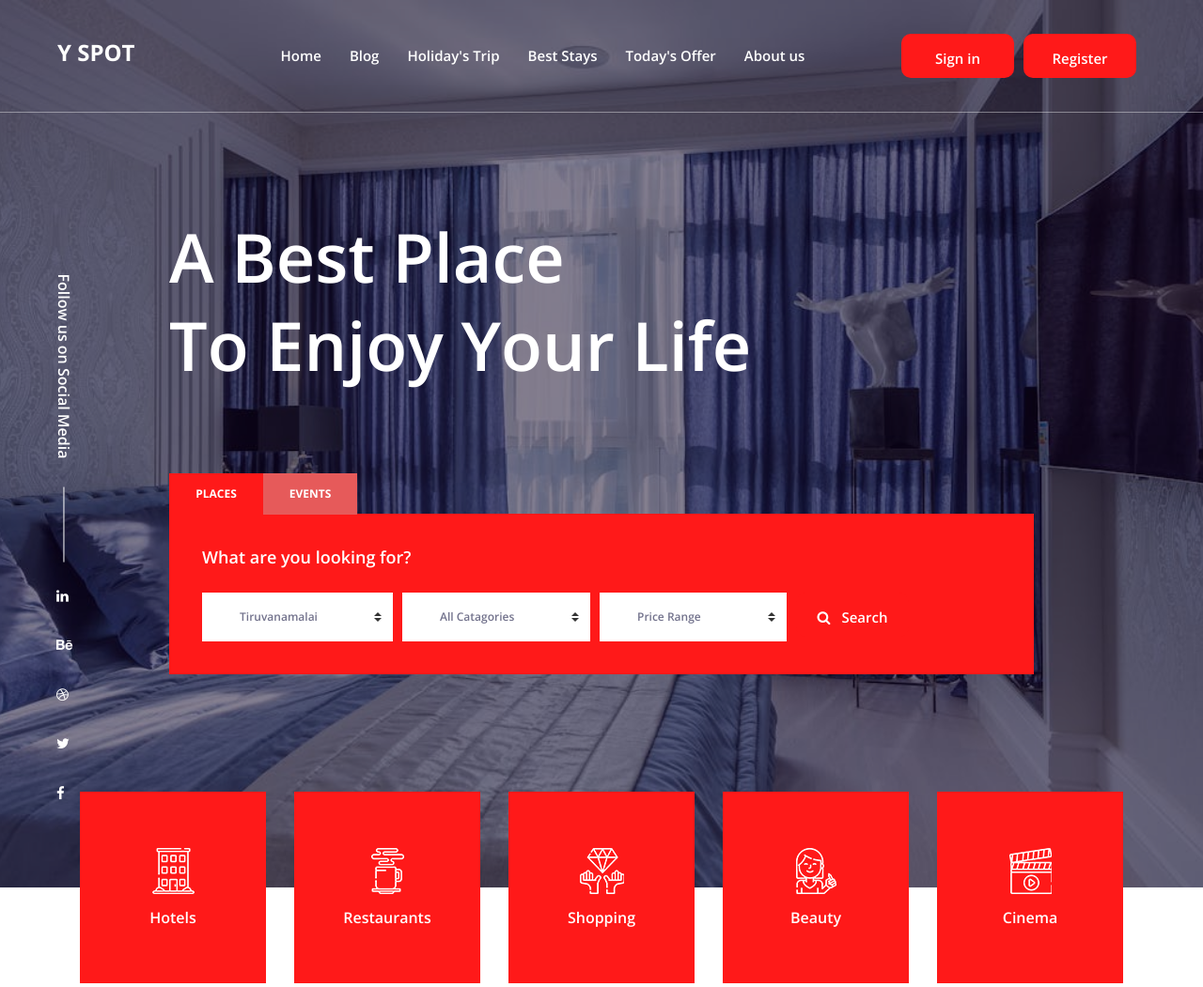
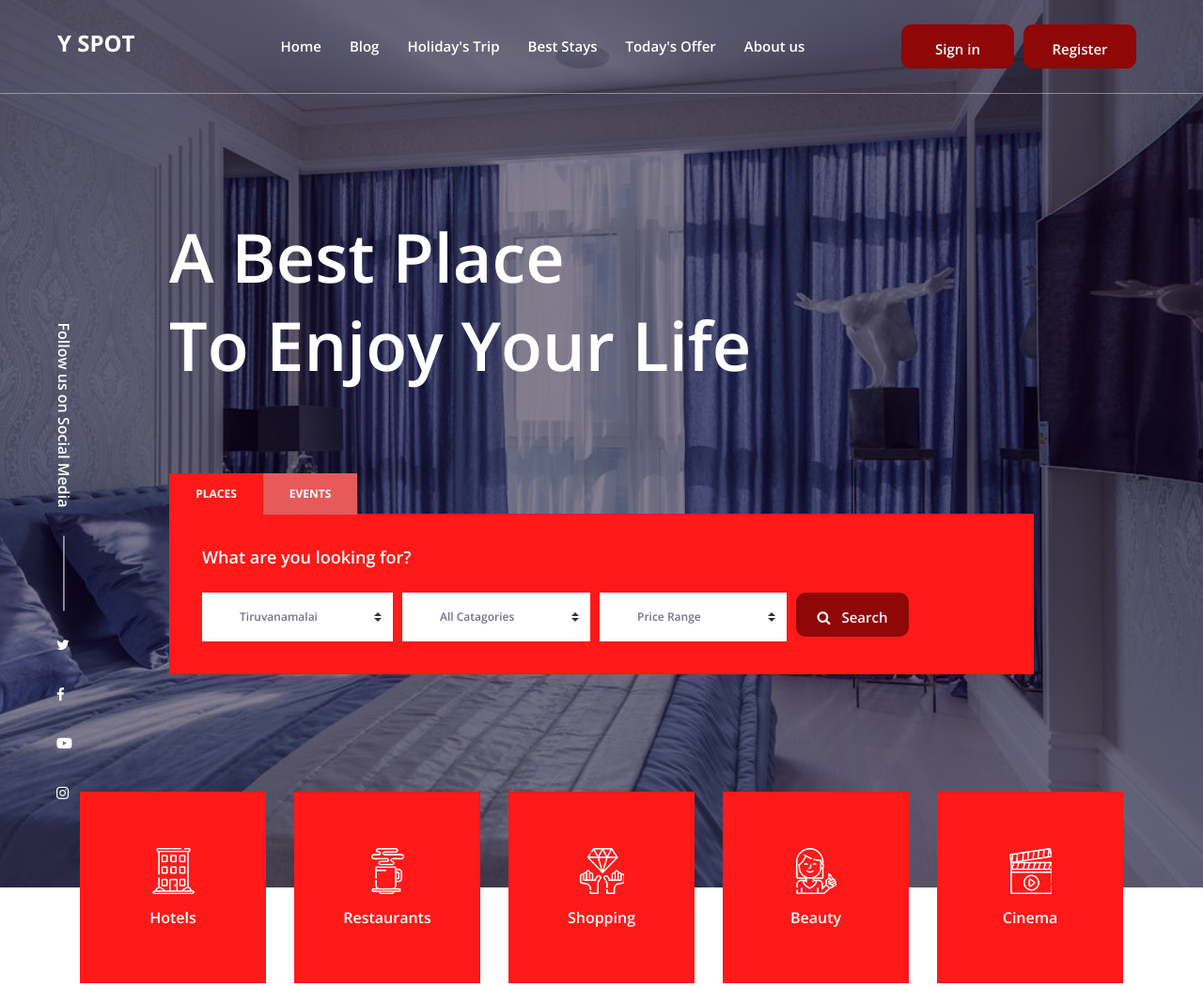
Before and after one commit to JKGlobalItSolutions/Y_Spot_Rooms, a PHP site: page / in a window 1280 px wide. Shown: the top 1051 px of the page at 94% size. Run offline with PHP 8.4, Linux system fonts and the light colour scheme.

Commit message:
small changes on index page

```diff
--- a/index.html
+++ b/index.html
@@ -13,12 +13,13 @@
 
     <!-- Favicon -->
     <!-- <link rel="icon" href="img/core-img/favicon.ico"> -->
-
+    <link rel="stylesheet" href="https://cdnjs.cloudflare.com/ajax/libs/font-awesome/6.5.2/css/all.min.css" integrity="sha512-SnH5WK+bZxgPHs44uWIX+LLJAJ9/2PkPKZ5QiAj6Ta86w+fsb2TkcmfRyVX3pBnMFcV7oQPJkl9QevSCWr3W6A==" crossorigin="anonymous" referrerpolicy="no-referrer" />
     <!-- Core Stylesheet -->
     <link href="style.css" rel="stylesheet">
 
     <!-- Responsive CSS -->
     <link href="css/responsive/responsive.css" rel="stylesheet">
+
 
 </head>
 
@@ -168,11 +169,10 @@
                 <span></span>
             </div>
             <div class="social-btns">
-                <a href="#"><i class="fa fa-linkedin" aria-haspopup="true"></i></a>
-                <a href="#"><i class="fa fa-behance" aria-hidden="true"></i></a>
-                <a href="#"><i class="fa fa-dribbble" aria-hidden="true"></i></a>
                 <a href="#"><i class="fa fa-twitter" aria-haspopup="true"></i></a>
                 <a href="#"><i class="fa fa-facebook" aria-haspopup="true"></i></a>
+                <a href="#"><i class="fa-brands fa-youtube"></i></a>
+                <a href="#"><i class="fa-brands fa-instagram"></i></a>
             </div>
         </div>
     </section>
@@ -558,7 +558,7 @@
     <!-- ***** Features Restaurant Area End ***** -->
 
     <!-- ***** Features Events Area Start ***** -->
-    <section class="dorne-features-events-area bg-img bg-overlay-9 section-padding-100-50" style="background-image: url(img/bg-img/tiru3.jpg)">
+    <section class="dorne-features-events-area bg-img  section-padding-100-50" style="background-image: url(img/bg-img/tiru3.jpg)">
         <div class="container">
             <div class="row">
                 <div class="col-12">
@@ -702,11 +702,10 @@ Copyright &copy;<script>document.write(new Date().getFullYear());</script> All r
                         </p>
                     </div>
                     <div class="footer-social-btns">
-                        <a href="#"><i class="fa fa-linkedin" aria-haspopup="true"></i></a>
-                        <a href="#"><i class="fa fa-behance" aria-hidden="true"></i></a>
-                        <a href="#"><i class="fa fa-dribbble" aria-hidden="true"></i></a>
                         <a href="#"><i class="fa fa-twitter" aria-haspopup="true"></i></a>
                         <a href="#"><i class="fa fa-facebook" aria-haspopup="true"></i></a>
+                        <a href="#"><i class="fa-brands fa-youtube"></i></a>
+                        <a href="#"><i class="fa-brands fa-instagram"></i></a>
                     </div>
                 </div>
             </div>
--- a/style.css
+++ b/style.css
@@ -310,7 +310,7 @@ li {
     font-size: 18px;
     right: 0;
     width: 40px;
-    background-color: #341a79;
+    background-color: #150A2A;
     color: #fff;
     text-align: center;
     height: 40px;
@@ -357,7 +357,7 @@ li {
 .dorne-btn {
     min-width: 120px;
     height: 47px;
-    background-color: #FF1919;
+    background-color: #8f0707;
     border-radius: 0;
     padding: 0 15px;
     line-height: 50px;
@@ -372,7 +372,7 @@ li {
 .dorne-btn:hover,
 .dorne-btn:focus {
     color: #fff;
-    background-color: #5d25dd;
+    background-color: #150A2A;
     font-weight: 600;
 }
 
@@ -449,7 +449,7 @@ li {
     position: fixed;
     width: 100%;
     z-index: 9999;
-    height: 120px;
+    height: 100px;
     top: 0;
     left: 0;
     z-index: 99;
```
